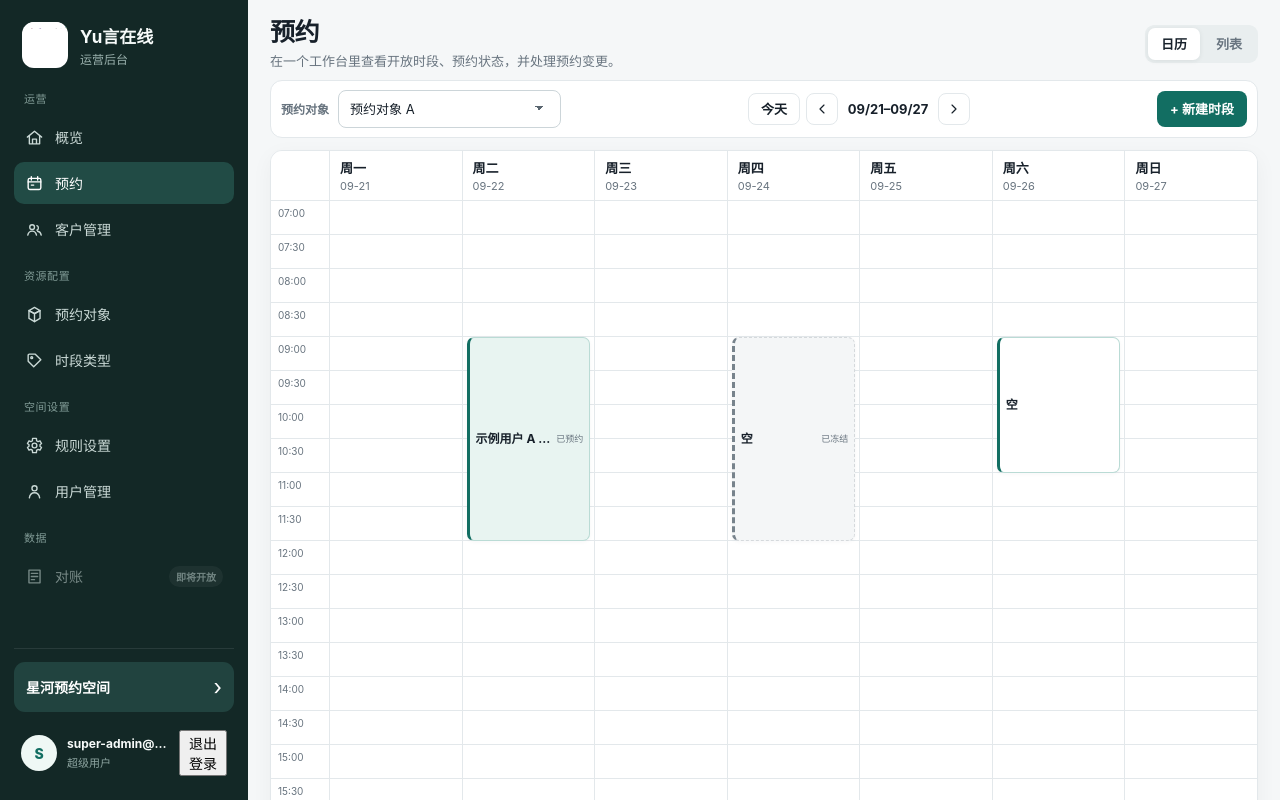
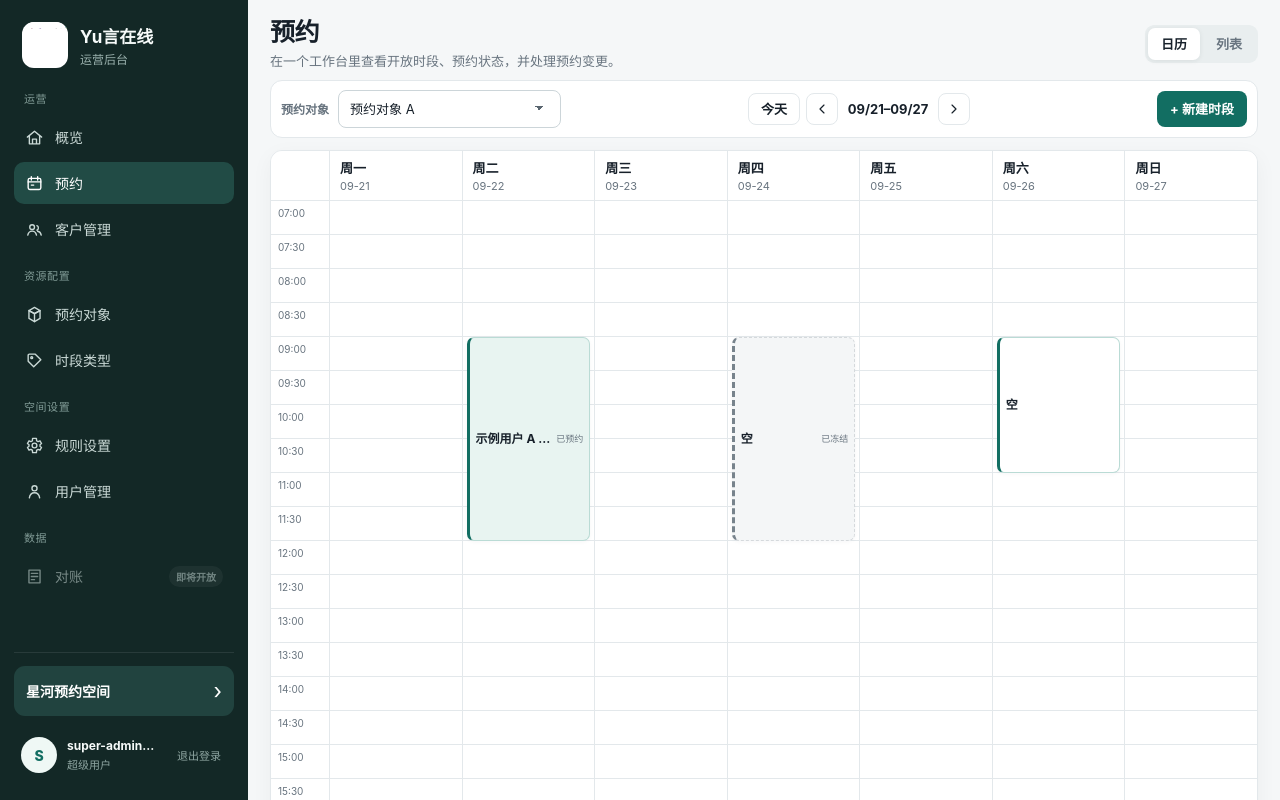
Before and after one commit to huangshirui/yuke, a Vue app in the folder apps/admin/: page /spaces/sp_demo_alpha/reservations in a window 1280 px wide. Shown: the top 800 px of the page. Built offline with nearby package versions, Linux system fonts and the light colour scheme.

Commit message:
style(admin): add compact logout action

```diff
--- a/apps/admin/src/styles.css
+++ b/apps/admin/src/styles.css
@@ -370,10 +370,11 @@ textarea:focus { border-color: var(--color-focus); box-shadow: var(--focus-ring)
   height: 36px;
   background: var(--color-avatar-bg);
 }
-.account-card > div {
+.account-card__identity {
   min-width: 0;
   display: grid;
   gap: var(--space-3);
+  flex: 1 1 auto;
 }
 .account-card strong {
   min-width: 0;
@@ -387,6 +388,22 @@ textarea:focus { border-color: var(--color-focus); box-shadow: var(--focus-ring)
 .account-card small {
   color: var(--color-sidebar-subtle);
   font-size: var(--font-size-11);
+}
+.account-logout {
+  flex: 0 0 auto;
+  border: 0;
+  padding: var(--space-4) var(--space-6);
+  background: transparent;
+  color: var(--color-sidebar-subtle);
+  font: inherit;
+  font-size: var(--font-size-11);
+  cursor: pointer;
+  border-radius: var(--radius-6);
+}
+.account-logout:hover,
+.account-logout:focus-visible {
+  background: var(--color-sidebar-hover);
+  color: var(--color-sidebar-text);
 }
 .main-frame { grid-column: 2; min-width: 0; }
 .page {
```
